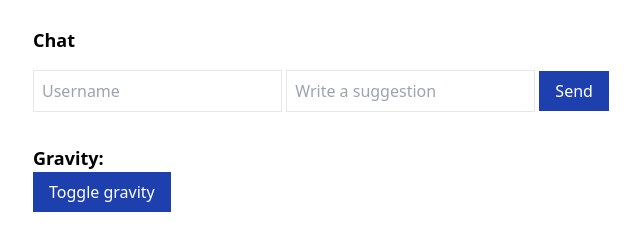
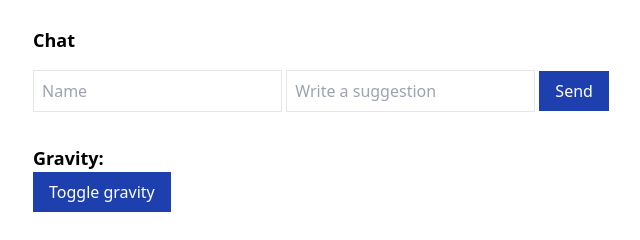
Before and after one commit to AndreasNaustdal/feedback-game, a website: page index.html in a window 1280 px wide. Shown: the part 196-436 px from the top of the page, 31-671 px from the left. Drawn offline with nearby package versions, Linux system fonts and the light colour scheme; no server answers.

Commit message:
rewrite placeholder

```diff
--- a/index.html
+++ b/index.html
@@ -67,7 +67,7 @@
           class="border p-2"
           type="text"
           id="username"
-          placeholder="Username"
+          placeholder="Name"
         />
         <input
           class="border p-2"
```
